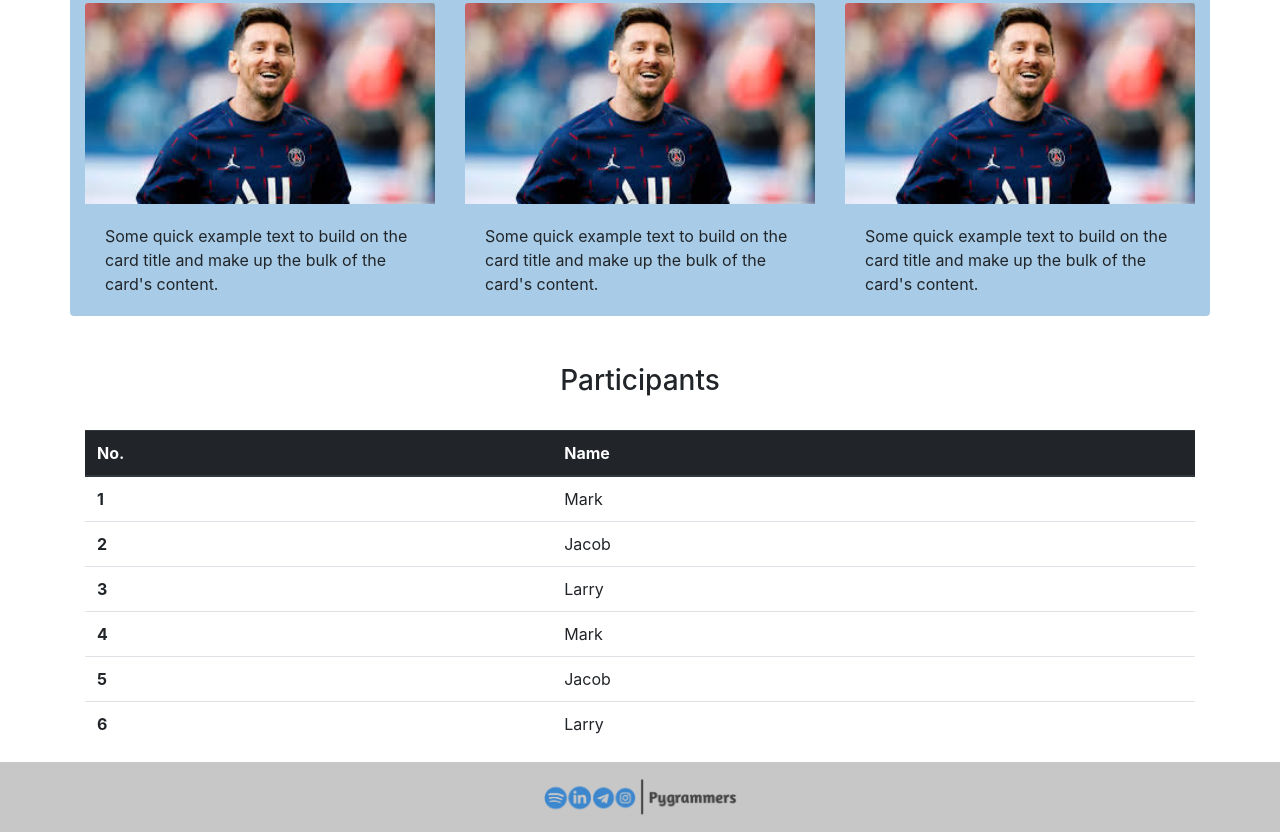
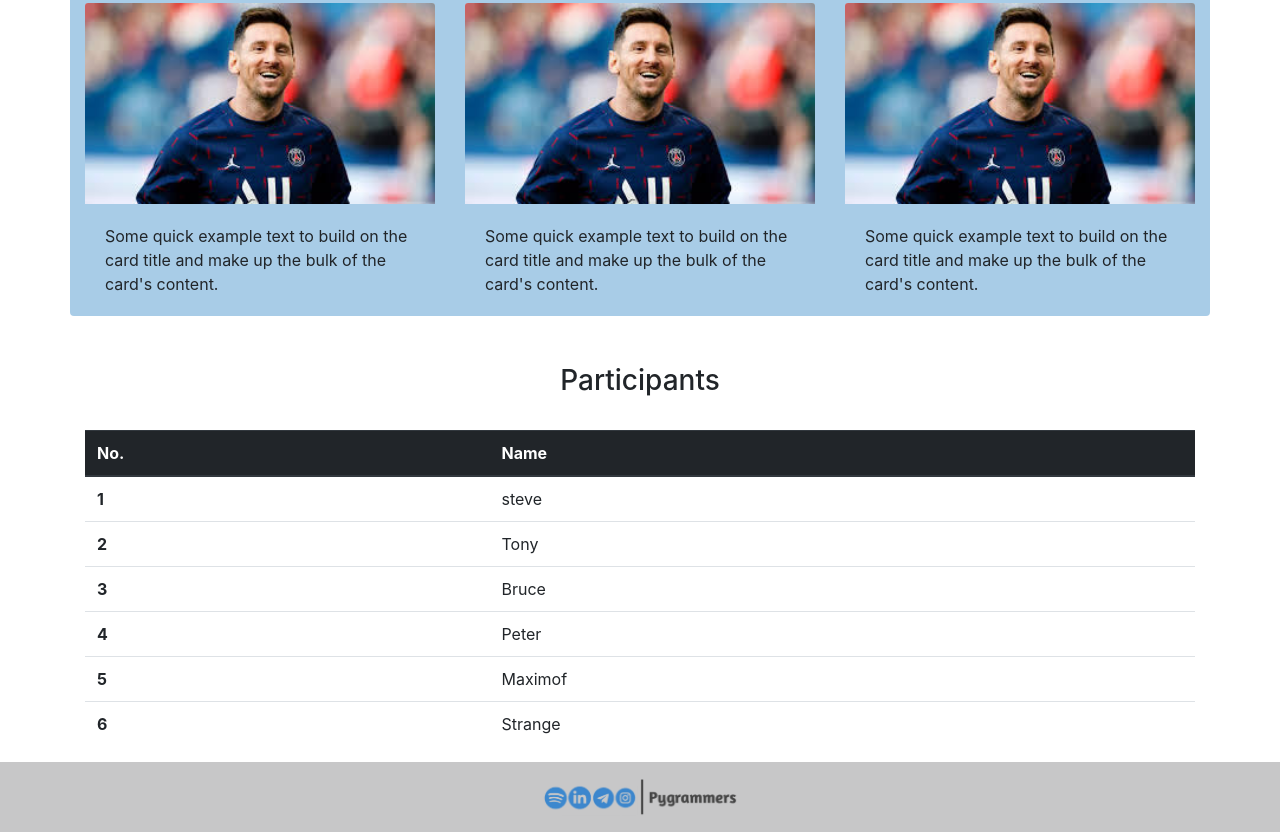
Before and after one commit to Rizin4/BuildMyweb, a plain HTML site: page index.html in a window 1280 px wide. Shown: the part 1636-2468 px from the top of the page. Drawn offline with nearby package versions, Linux system fonts and the light colour scheme; files that its build step writes are made by us from their sources.

Commit message:
Update index.html

```diff
--- a/index.html
+++ b/index.html
@@ -293,27 +293,27 @@
         <tbody>
           <tr>
             <th scope="row">1</th>
-            <td>Mark</td>
+            <td>steve</td>
           </tr>
           <tr>
             <th scope="row">2</th>
-            <td>Jacob</td>
+            <td>Tony</td>
           </tr>
           <tr>
             <th scope="row">3</th>
-            <td>Larry</td>
+            <td>Bruce</td>
           </tr>
           <tr>
             <th scope="row">4</th>
-            <td>Mark</td>
+            <td>Peter</td>
           </tr>
           <tr>
             <th scope="row">5</th>
-            <td>Jacob</td>
+            <td>Maximof</td>
           </tr>
           <tr>
             <th scope="row">6</th>
-            <td>Larry</td>
+            <td>Strange</td>
           </tr>
         </tbody>
       </table>
```
